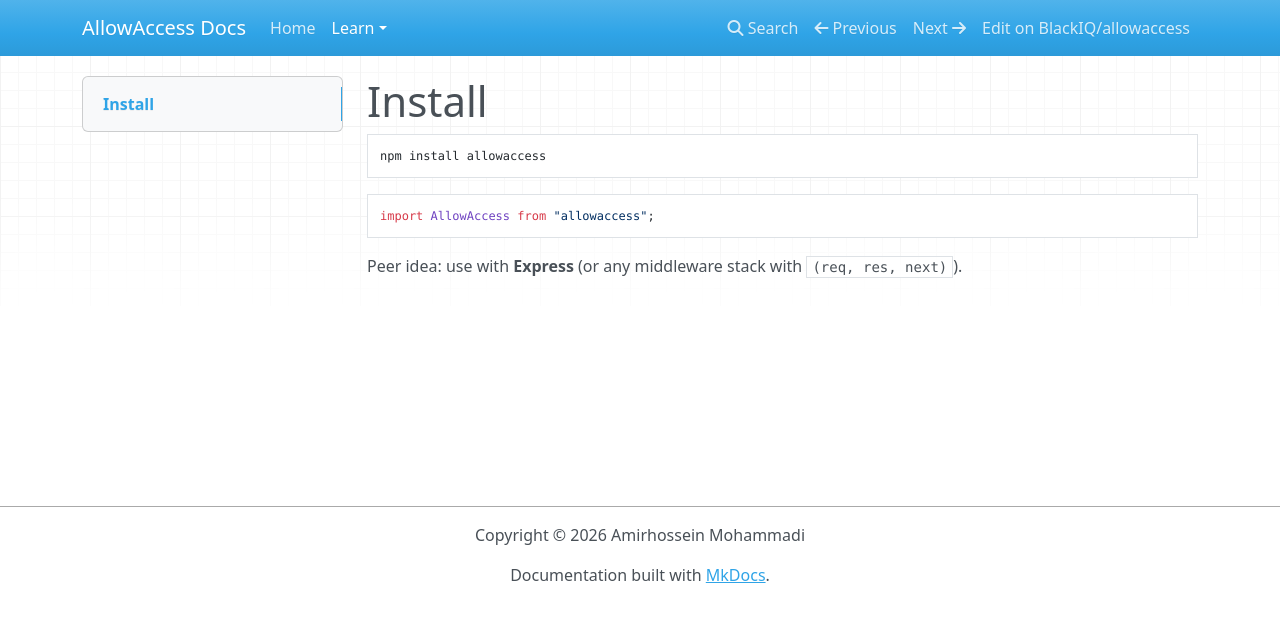
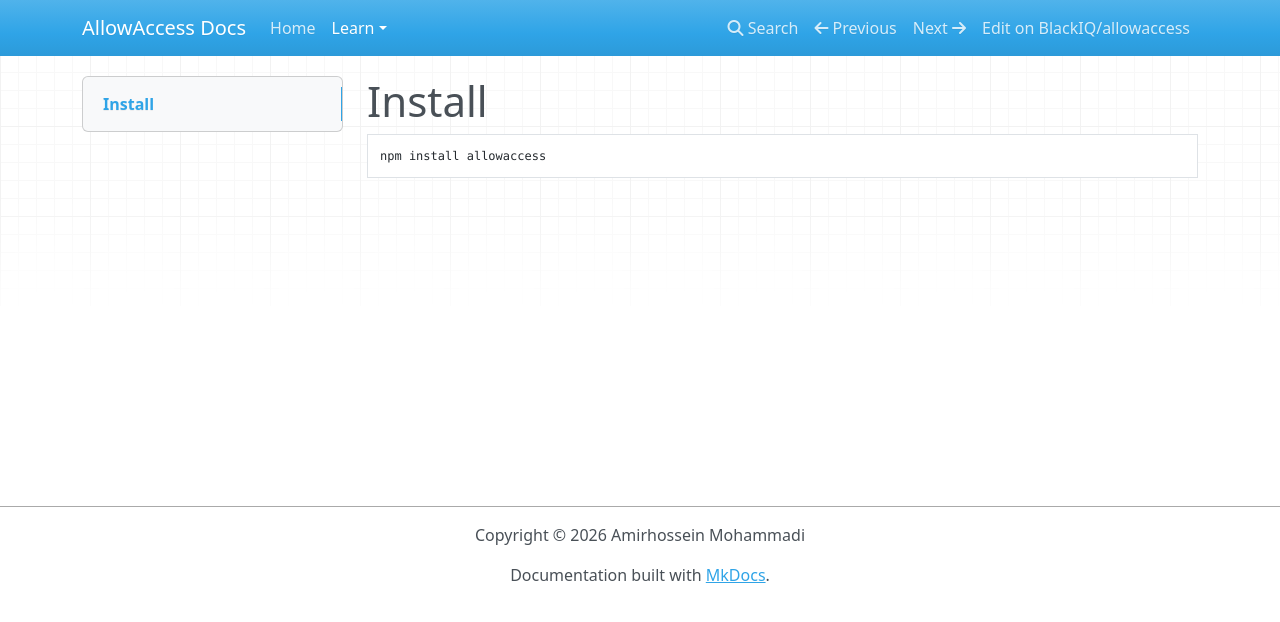
Before and after one commit to BlackIQ/allowaccess, an MkDocs documentation site: the page built from docs/learn/install.md, in a window 1280 px wide. Shown: the top 622 px of the page. Built offline with MkDocs 1.6.1, drawn with Linux system fonts in a browser that asks for light colours; nearby versions of some CDN libraries.

Commit message:
Fix issues

````diff
--- a/docs/learn/install.md
+++ b/docs/learn/install.md
@@ -3,9 +3,3 @@
 ```bash
 npm install allowaccess
 ```
-
-```javascript
-import AllowAccess from "allowaccess";
-```
-
-Peer idea: use with **Express** (or any middleware stack with `(req, res, next)`).
````
Also changed, not shown: docs/index.md (+2 -0 lines).
